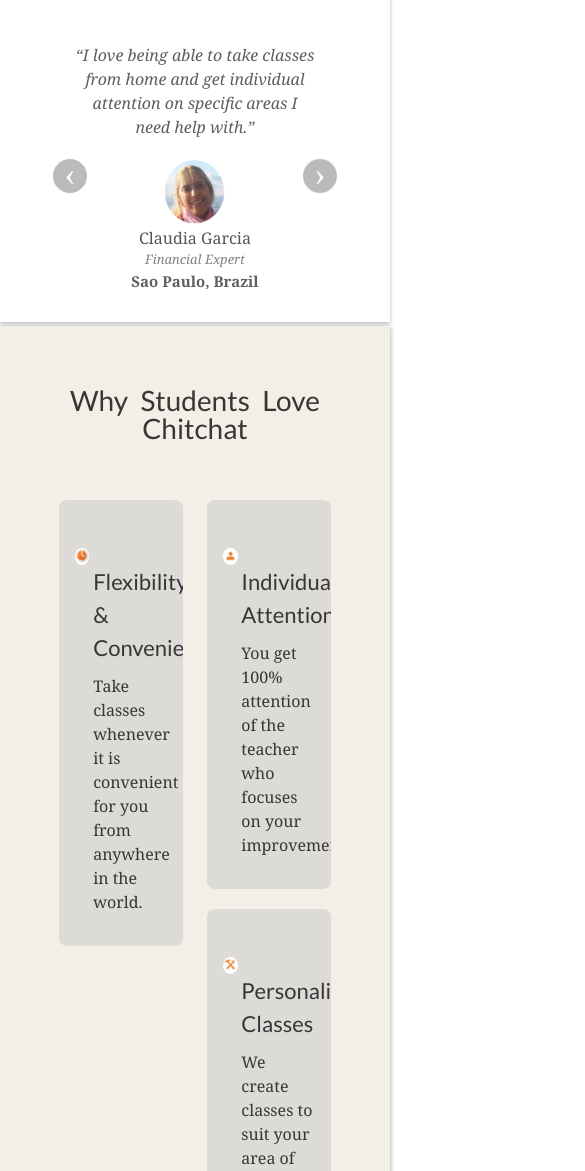
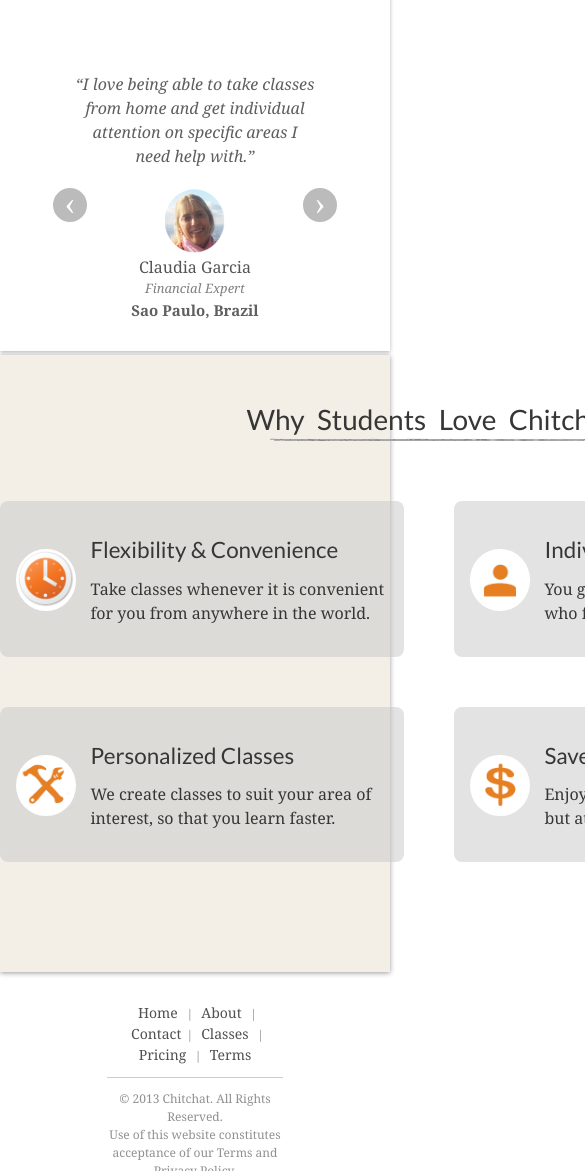
Before and after one commit to moumitasen/chitchat, a website: page public/index.html in a window 390 px wide. Shown: the part 829-2000 px from the top of the page, 585 px wide, since content can reach past the window. Drawn offline with nearby package versions, Linux system fonts and the light colour scheme; a script that the page names is missing; a web font is replaced by a local one.

Commit message:
making index page responsive

```diff
--- a/public/css/chitchat.css
+++ b/public/css/chitchat.css
@@ -29,7 +29,7 @@
 
 .logo_container a div {
 	float: left;
-	width: 40px;
+	width: 37px;
 	position: relative;
 	top: -0.438em;
 }
@@ -105,7 +105,7 @@
 }
 
 .std_width {
-	width: 76%;
+	width: 82%;
 	margin: 0 auto;
 	clear: both;
 
@@ -213,7 +213,7 @@
 .usp{
 	width: 100%;
 	background-color: rgb(243, 239, 231);
-	padding-top: 60px;
+	padding-top: 10px;
 	padding-bottom: 60px;
 	color: rgb(54, 54, 54);
 	box-shadow: 0px 1px 5px rgba(0,0,0,0.4);
@@ -226,32 +226,41 @@
 	overflow: hidden;
 
 }
-
 .usp_content h2 {
 	font-family: 'Lato', sans-serif;
 	font-weight: normal;
 	font-size: 28px;
 	text-align: center;
-	margin-bottom: 50px;
+	margin: 40px auto;
 	padding-bottom: 8px;
 	word-spacing: 7px;
 	background-image: url(../images/underline.png);
 	background-repeat: no-repeat;
-	background-position: 301px 22px;
+	background-position: 312px 22px;
+}
+
+.boxes{
+	width: 861px;
+}
+
+.boxes h2{
+	background-position: 260px 22px;
+}
 
 
-}
+
+
 .outer_wrapper{
-	width: 100%;
-	overflow: hidden;
+	padding-top: 20px;
+	padding-bottom: 30px;
+	margin-right: -50px
 }
 .ub_wrapper{
-	width: 42%;
+	width: 404px;
 	overflow: hidden;
 	float: left;
-	margin-right: 4%;
-	margin-left: 4%;
-	margin-bottom: 7%;
+	margin-right: 50px;
+	margin-bottom: 50px;
 	padding: 2em 1em;
 	background-color: rgba(200,200,200,0.5);
 	border-radius: 0.5em;
@@ -280,7 +289,7 @@
 .user_benefit h3 {
 	font-family: 'Lato', sans-serif;
 	font-weight: normal;
-	font-size: 1.375em;
+	font-size: 1.4em;
 
 }
 
--- a/public/index.html
+++ b/public/index.html
@@ -23,9 +23,11 @@
 
 <body>
 	<header>
-		<div class="logo_container"><a href="/">
-			<div> <img src ="images/chitchat.png" /></div>
-			<h1>Chitchat</h1></a>
+		<div class="logo_container">
+			<a href="/">
+				<div> <img src ="images/chitchat.png" /></div>
+				<h1>Chitchat</h1>
+			</a>
 		</div>
 
 		<nav>
@@ -54,7 +56,7 @@
 		<section class="review">
 
 			<div class="usp_content" >
-				<h2 style="margin-bottom: 11px; margin-top:40px">What  Our Students Have To Say</h2>
+				<h2>What  Our Students Have To Say</h2>
 			</div>
 			<div id="myCarousel" class="carousel slide" style="width: 82%; margin: 0 auto">
   				<div class="carousel-inner">
@@ -111,7 +113,7 @@
 
 
 		<section class="usp">
-			<div class="usp_content">
+			<div class="usp_content boxes">
 				<h2>  Why Students Love Chitchat</h2>
 				<div class="outer_wrapper">
 					<div class="ub_wrapper">
@@ -122,7 +124,7 @@
 						</div>
 					</div>
 
-					<div class="ub_wrapper">
+					<div class="ub_wrapper" >
 						<div class="icon"><img src="images/individual.png"></div>
 						<div class="user_benefit">
 							<h3>Individual Attention</h3>
```
